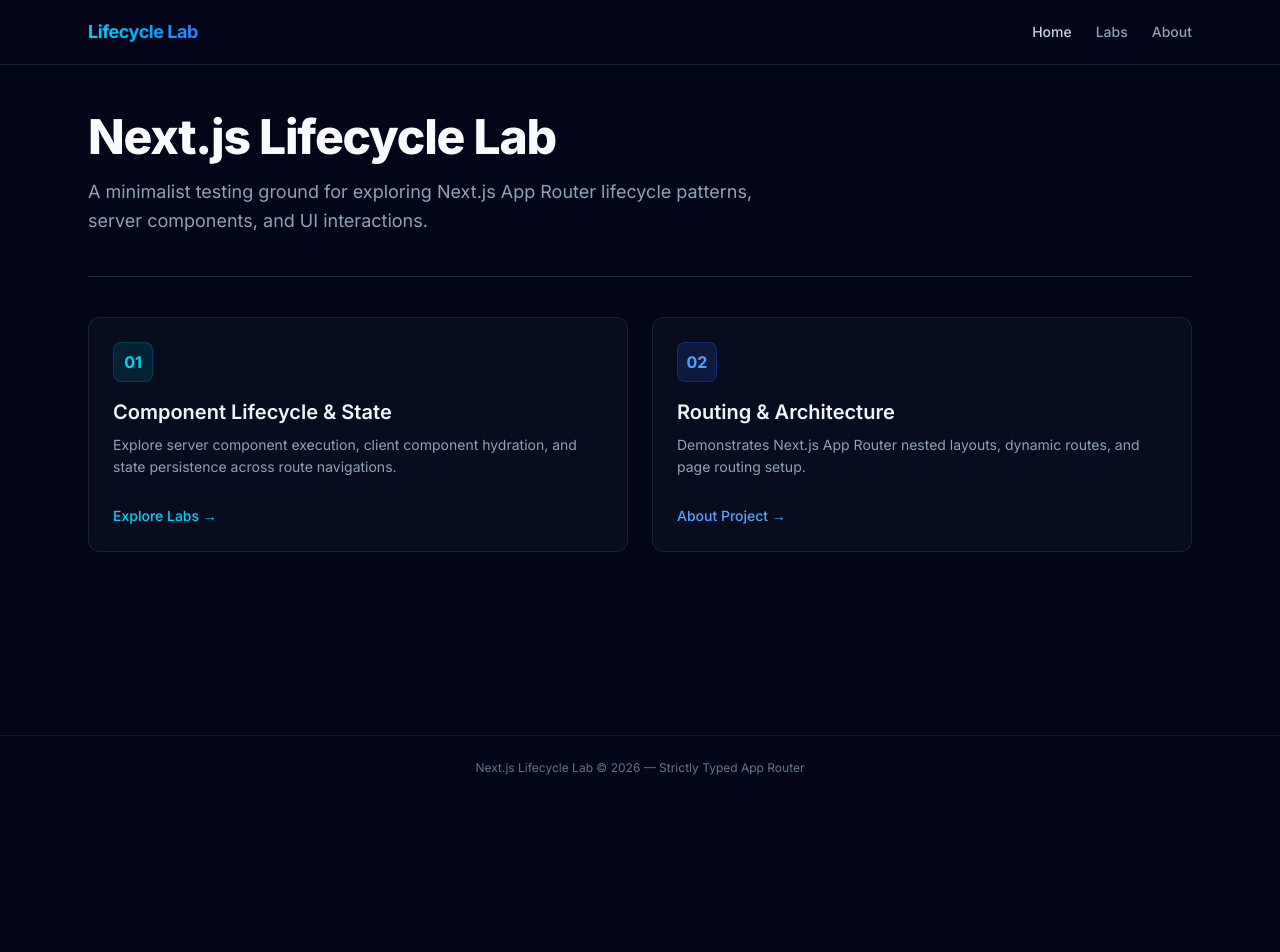
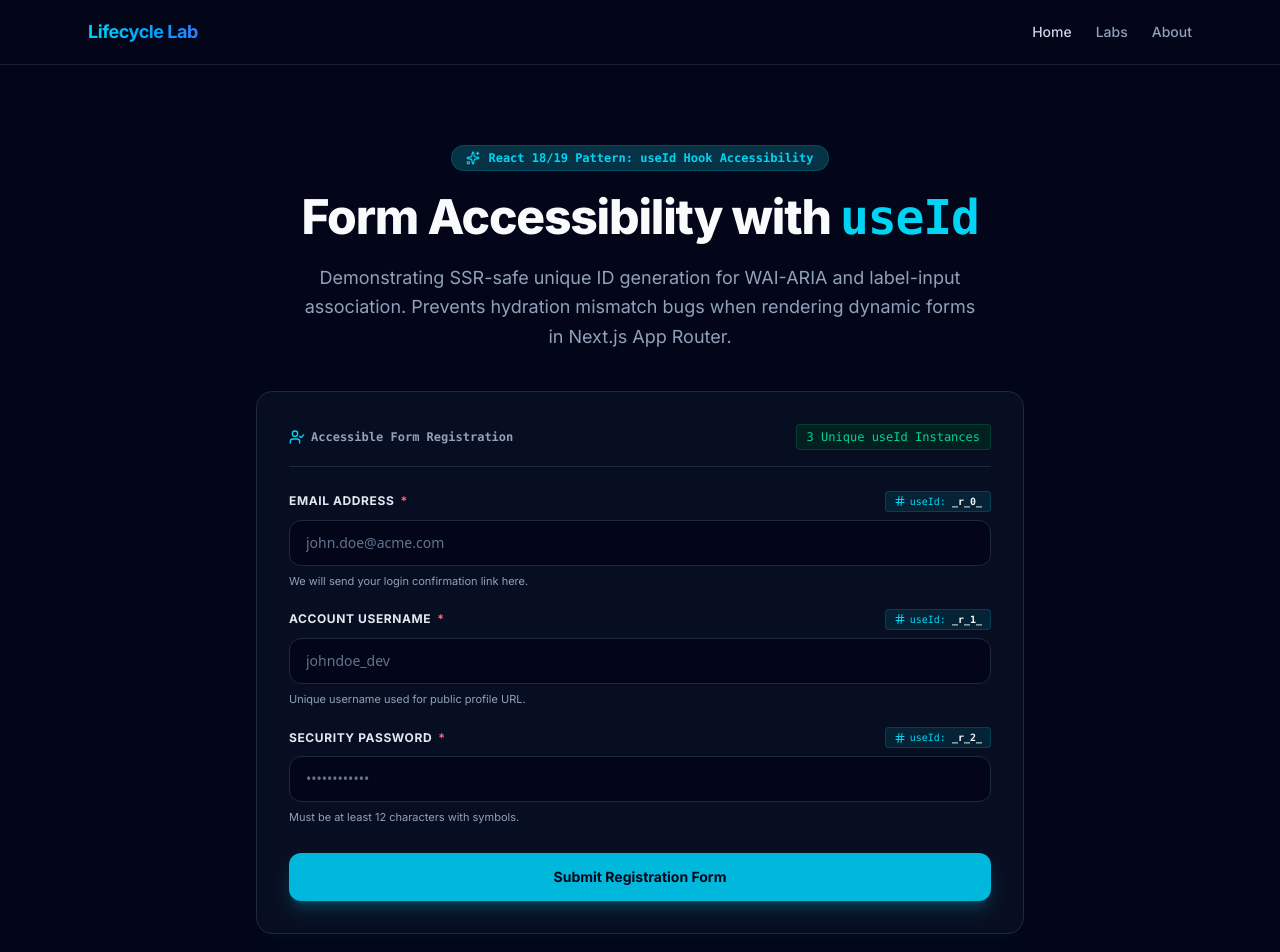
Before and after one commit to ProgrammerZain/nextjs-ui-patterns, a Next.js app: page / in a window 1280 px wide. Shown: the top 952 px of the page. Before the commit the page ends 800 px from the top, so only its background shows below. Built offline with nearby package versions, Linux system fonts and the light colour scheme.

Commit message:
feat: ensure stable IDs across server and client renders

```diff
--- a/app/page.tsx
+++ b/app/page.tsx
@@ -1,54 +1,105 @@
-import Link from "next/link";
+import React from "react";
+import type { Metadata } from "next";
+import LabeledInput from "@/components/LabeledInput";
+import { ShieldCheck, Sparkles, UserCheck, Layers } from "lucide-react";
 
-export default function Home(): React.JSX.Element {
+export const metadata: Metadata = {
+  title: "Accessibility & useId Hook | Next.js Patterns",
+  description: "SSR-safe unique ID generation for form accessibility using React useId hook",
+};
+
+export default function HomePage(): React.JSX.Element {
   return (
-    <div className="space-y-10">
-      <section className="space-y-4 border-b border-slate-800 pb-10">
-        <h1 className="text-4xl sm:text-5xl font-extrabold tracking-tight text-slate-50">
-          Next.js Lifecycle Lab
-        </h1>
-        <p className="text-lg text-slate-400 max-w-2xl leading-relaxed">
-          A minimalist testing ground for exploring Next.js App Router lifecycle patterns, server components, and UI interactions.
-        </p>
-      </section>
-
-      <section className="grid grid-cols-1 md:grid-cols-2 gap-6">
-        <div className="p-6 rounded-xl border border-slate-800/80 bg-slate-900/40 hover:border-cyan-500/50 transition-colors group">
-          <div className="w-10 h-10 rounded-lg bg-cyan-950/60 border border-cyan-800/50 flex items-center justify-center text-cyan-400 font-bold mb-4 group-hover:scale-105 transition-transform">
-            01
-          </div>
-          <h2 className="text-xl font-semibold text-slate-100 mb-2">
-            Component Lifecycle & State
-          </h2>
-          <p className="text-slate-400 text-sm mb-6 leading-relaxed">
-            Explore server component execution, client component hydration, and state persistence across route navigations.
-          </p>
-          <Link
-            href="/labs"
-            className="inline-flex items-center gap-2 text-sm font-medium text-cyan-400 hover:text-cyan-300 transition-colors"
-          >
-            Explore Labs &rarr;
-          </Link>
+    <div className="space-y-10 text-center max-w-3xl mx-auto py-8">
+      {/* Header Banner */}
+      <div className="space-y-4">
+        <div className="inline-flex items-center gap-2 px-3.5 py-1 rounded-full bg-cyan-950 text-cyan-400 text-xs font-mono font-semibold border border-cyan-800/60">
+          <Sparkles className="w-3.5 h-3.5" />
+          <span>React 18/19 Pattern: useId Hook Accessibility</span>
         </div>
 
-        <div className="p-6 rounded-xl border border-slate-800/80 bg-slate-900/40 hover:border-blue-500/50 transition-colors group">
-          <div className="w-10 h-10 rounded-lg bg-blue-950/60 border border-blue-800/50 flex items-center justify-center text-blue-400 font-bold mb-4 group-hover:scale-105 transition-transform">
-            02
+        <h1 className="text-4xl sm:text-5xl font-extrabold tracking-tight text-slate-50 leading-tight">
+          Form Accessibility with <code className="text-cyan-400 font-mono">useId</code>
+        </h1>
+
+        <p className="text-lg text-slate-400 max-w-2xl mx-auto leading-relaxed">
+          Demonstrating SSR-safe unique ID generation for WAI-ARIA and label-input association. Prevents hydration mismatch bugs when rendering dynamic forms in Next.js App Router.
+        </p>
+      </div>
+
+      {/* Form Card containing 3 LabeledInput instances */}
+      <div className="p-8 rounded-2xl border border-slate-800 bg-slate-900/50 space-y-6 shadow-xl shadow-cyan-950/10">
+        <div className="flex items-center justify-between border-b border-slate-800 pb-4 text-xs font-mono">
+          <span className="text-slate-400 font-semibold flex items-center gap-1.5">
+            <UserCheck className="w-4 h-4 text-cyan-400" />
+            <span>Accessible Form Registration</span>
+          </span>
+          <span className="text-emerald-400 bg-emerald-950/60 px-2.5 py-1 rounded border border-emerald-800/50">
+            3 Unique useId Instances
+          </span>
+        </div>
+
+        <form className="space-y-5">
+          {/* LabeledInput Instance 1 */}
+          <LabeledInput
+            label="Email Address"
+            type="email"
+            placeholder="john.doe@acme.com"
+            helperText="We will send your login confirmation link here."
+            required
+          />
+
+          {/* LabeledInput Instance 2 */}
+          <LabeledInput
+            label="Account Username"
+            type="text"
+            placeholder="johndoe_dev"
+            helperText="Unique username used for public profile URL."
+            required
+          />
+
+          {/* LabeledInput Instance 3 */}
+          <LabeledInput
+            label="Security Password"
+            type="password"
+            placeholder="••••••••••••"
+            helperText="Must be at least 12 characters with symbols."
+            required
+          />
+
+          <div className="pt-2">
+            <button
+              type="submit"
+              className="w-full py-3.5 rounded-xl bg-cyan-500 hover:bg-cyan-400 text-slate-950 font-bold text-sm transition-all shadow-lg shadow-cyan-500/25 cursor-pointer"
+            >
+              Submit Registration Form
+            </button>
           </div>
-          <h2 className="text-xl font-semibold text-slate-100 mb-2">
-            Routing & Architecture
-          </h2>
-          <p className="text-slate-400 text-sm mb-6 leading-relaxed">
-            Demonstrates Next.js App Router nested layouts, dynamic routes, and page routing setup.
+        </form>
+      </div>
+
+      {/* Feature Grid */}
+      <div className="grid grid-cols-1 sm:grid-cols-2 gap-6 text-left border-t border-slate-800/80 pt-8">
+        <div className="p-5 rounded-xl border border-slate-800 bg-slate-900/30 space-y-2">
+          <div className="text-cyan-400 font-bold text-sm flex items-center gap-1.5">
+            <ShieldCheck className="w-4 h-4 text-emerald-400" />
+            <span>01. Hydration Mismatch Safety</span>
+          </div>
+          <p className="text-xs text-slate-400 leading-relaxed">
+            <code className="text-slate-200 font-mono">useId</code> guarantees that server-rendered HTML IDs match client-hydrated DOM IDs, avoiding hydration errors.
           </p>
-          <Link
-            href="/about"
-            className="inline-flex items-center gap-2 text-sm font-medium text-blue-400 hover:text-blue-300 transition-colors"
-          >
-            About Project &rarr;
-          </Link>
         </div>
-      </section>
+
+        <div className="p-5 rounded-xl border border-slate-800 bg-slate-900/30 space-y-2">
+          <div className="text-cyan-400 font-bold text-sm flex items-center gap-1.5">
+            <Layers className="w-4 h-4 text-blue-400" />
+            <span>02. Reusable Component Encapsulation</span>
+          </div>
+          <p className="text-xs text-slate-400 leading-relaxed">
+            Every instance of <code className="text-slate-200 font-mono">&lt;LabeledInput&gt;</code> gets a scoped, prefix-aware unique string (e.g. <code className="text-cyan-400 font-mono">:r0:</code>, <code className="text-cyan-400 font-mono">:r1:</code>, <code className="text-cyan-400 font-mono">:r2:</code>).
+          </p>
+        </div>
+      </div>
     </div>
   );
 }
--- /dev/null
+++ b/components/LabeledInput.tsx
@@ -0,0 +1,67 @@
+"use client";
+
+import React, { useId, useState } from "react";
+import { Check, Hash, Sparkles } from "lucide-react";
+
+interface LabeledInputProps {
+  label: string;
+  type?: string;
+  placeholder?: string;
+  helperText?: string;
+  required?: boolean;
+}
+
+export default function LabeledInput({
+  label,
+  type = "text",
+  placeholder = "",
+  helperText,
+  required = false,
+}: LabeledInputProps): React.JSX.Element {
+  // Generate a unique, SSR-safe accessibility ID for binding label and input
+  const id = useId();
+  const [value, setValue] = useState<string>("");
+
+  return (
+    <div className="space-y-2 text-left">
+      <div className="flex items-center justify-between">
+        {/* Label linked via htmlFor */}
+        <label
+          htmlFor={id}
+          className="text-xs font-bold text-slate-200 uppercase tracking-wider flex items-center gap-1.5 cursor-pointer"
+        >
+          <span>{label}</span>
+          {required && <span className="text-rose-400">*</span>}
+        </label>
+
+        {/* Display generated useId string for inspection */}
+        <span className="text-[10px] font-mono text-cyan-400 bg-cyan-950/60 px-2 py-0.5 rounded border border-cyan-800/50 flex items-center gap-1">
+          <Hash className="w-3 h-3" />
+          <span>useId: <strong className="text-slate-100">{id}</strong></span>
+        </span>
+      </div>
+
+      <div className="relative">
+        {/* Input bound via id */}
+        <input
+          id={id}
+          type={type}
+          value={value}
+          onChange={(e) => setValue(e.target.value)}
+          placeholder={placeholder}
+          required={required}
+          className="w-full bg-slate-950 text-slate-100 placeholder-slate-500 text-sm px-4 py-3 rounded-xl border border-slate-800 focus:outline-none focus:border-cyan-500 focus:ring-1 focus:ring-cyan-500 transition-colors font-sans"
+        />
+        {value.trim() && (
+          <Check className="w-4 h-4 text-emerald-400 absolute right-3.5 top-1/2 -translate-y-1/2" />
+        )}
+      </div>
+
+      {helperText && (
+        <p className="text-[11px] text-slate-400 leading-snug">
+          {helperText}
+        </p>
+      )}
+    </div>
+  );
+}
```
